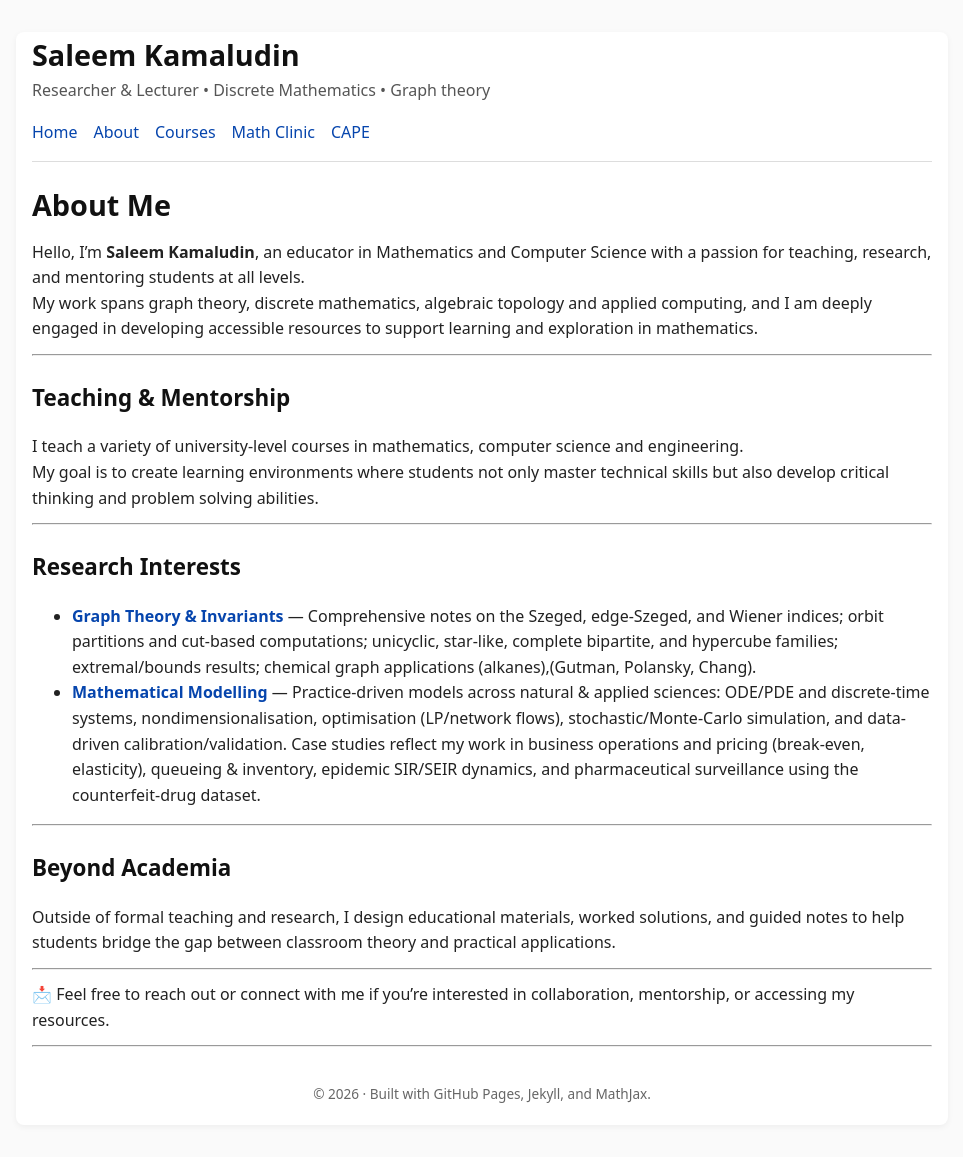
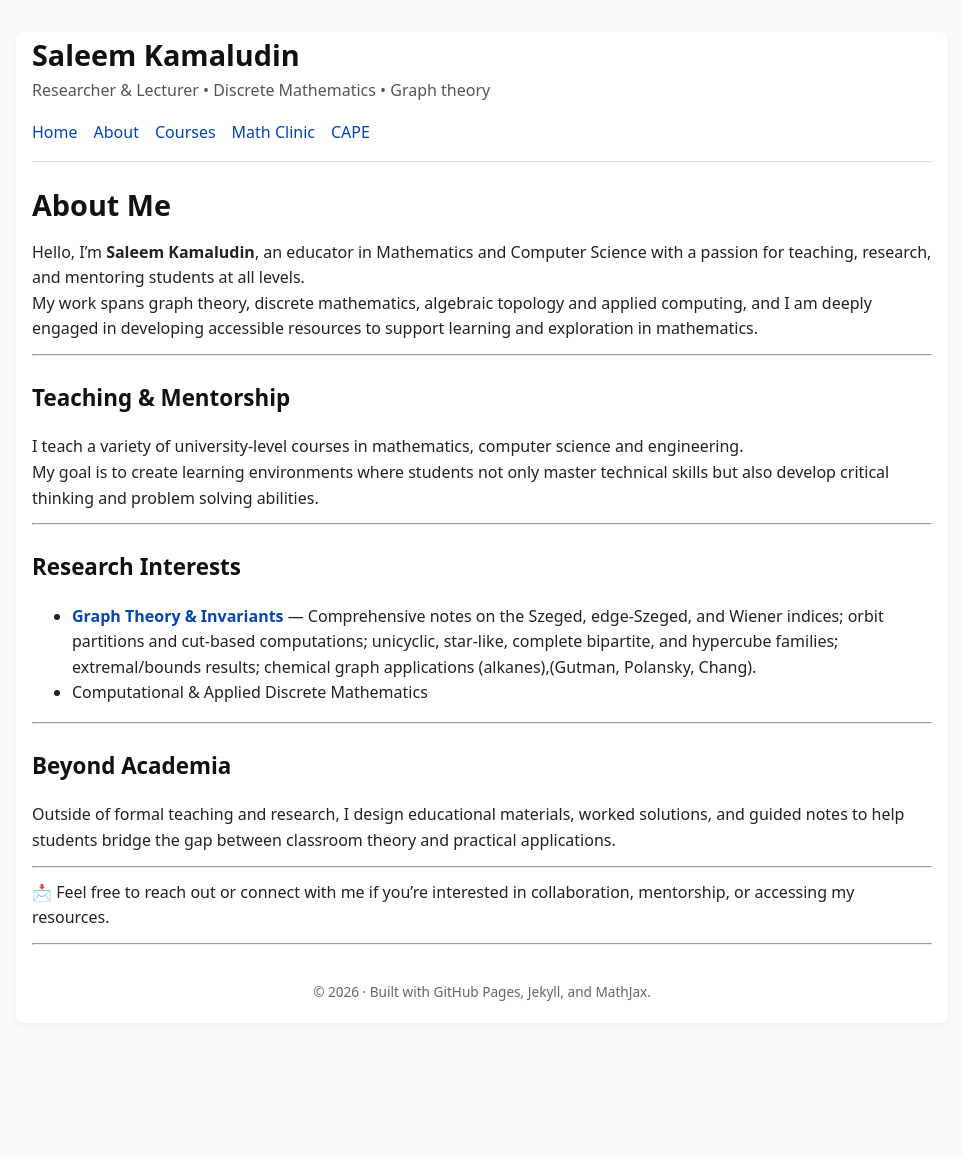
Before and after one commit to SaleemKamaludin/SaleemKamaludin.github.io, a Jekyll site: the page built from about.md, in a window 1280 px wide. Shown: the whole page, without its empty margins (158-1121 px from the left). Built offline with Jekyll 4.4.1, drawn with Linux system fonts in a browser that asks for light colours; after the commit the page ends 1055 px from its top, so only the background shows below that.

Commit message:
Update about.md

```diff
--- a/about.md
+++ b/about.md
@@ -20,7 +20,7 @@ My goal is to create learning environments where students not only master techni
 
 ## Research Interests
 - <a href="{{ '/notes/graph-theory/' | relative_url }}"><strong>Graph Theory & Invariants</strong></a> — Comprehensive notes on the Szeged, edge-Szeged, and Wiener indices; orbit partitions and cut-based computations; unicyclic, star-like, complete bipartite, and hypercube families; extremal/bounds results; chemical graph applications (alkanes),(Gutman, Polansky, Chang).
-- <a href="{{ '/courses/graduate/mathematical-modelling/' | relative_url }}"><strong>Mathematical Modelling</strong></a> — Practice-driven models across natural & applied sciences: ODE/PDE and discrete-time systems, nondimensionalisation, optimisation (LP/network flows), stochastic/Monte-Carlo simulation, and data-driven calibration/validation. Case studies reflect my work in business operations and pricing (break-even, elasticity), queueing & inventory, epidemic SIR/SEIR dynamics, and pharmaceutical surveillance using the counterfeit-drug dataset.
+- Computational & Applied Discrete Mathematics
 
 
 
```
